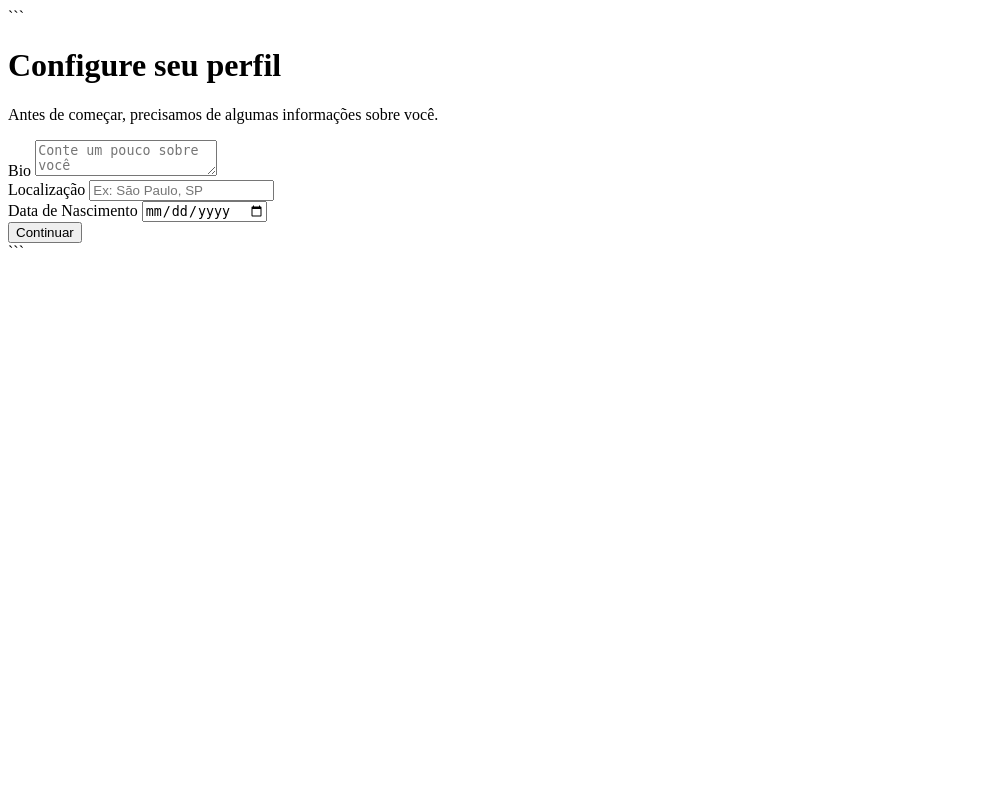
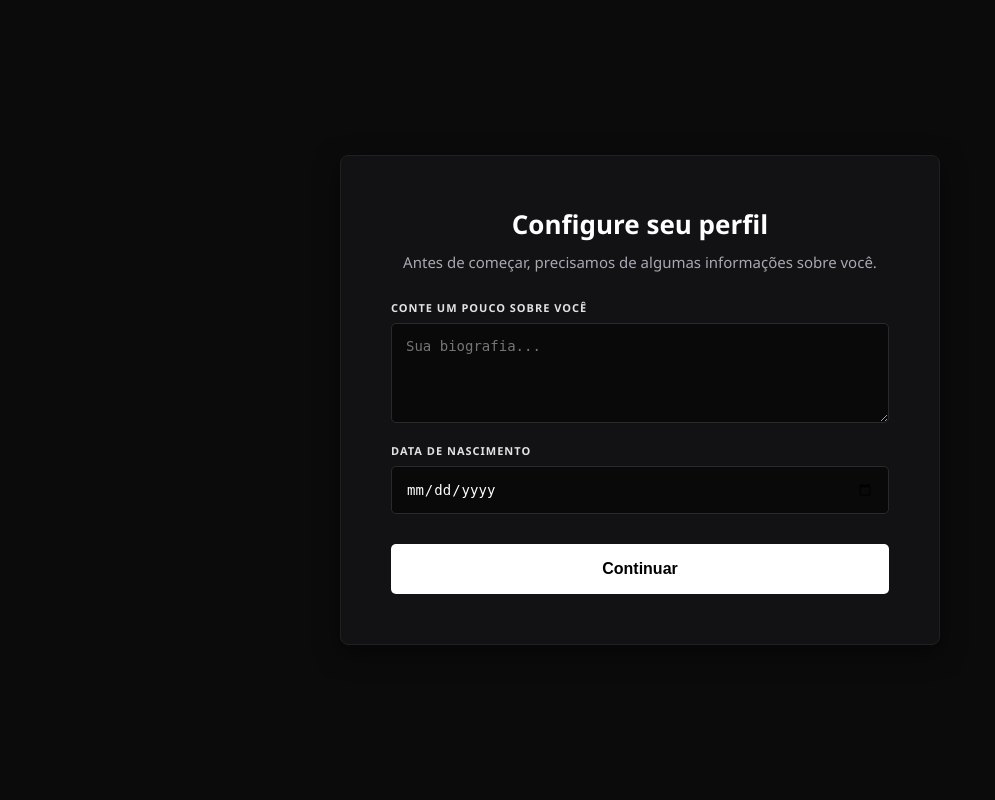
Before and after one commit to Drupin0-0/BlackFeather, a Django app: page /accounts/perfil/configurar/ in a window 1280 px wide. Shown: the whole page, without its empty margins (0-995 px from the left). Run offline with Django 5.2, Linux system fonts and the light colour scheme; the visitor is signed in with stand-in values (Sample User, id 1); data comes from the database, SQL or seed files in the repository.

Commit message:
fix: delete location field

````diff
--- a/accounts/forms.py
+++ b/accounts/forms.py
@@ -13,7 +13,7 @@ class CustomUserCreationForm(UserCreationForm):
         super().__init__(*args, **kwargs)
 
         self.fields['email'].widget.attrs.update({
-            'placeholder': 'Seu melhor e-mail'
+            'placeholder': 'Seu e-mail'
         })
 
         if 'password1' in self.fields:
--- a/accounts/models.py
+++ b/accounts/models.py
@@ -19,7 +19,6 @@ class UserProfile(models.Model):
         related_name="profile"
     )
     bio = models.TextField(blank=True)
-    location = models.CharField(max_length=100, blank=True)
     birth_date = models.DateField(null=True, blank=True)
 
 
--- a/accounts/serializers.py
+++ b/accounts/serializers.py
@@ -25,4 +25,4 @@ class UserSerializer(serializers.HyperlinkedModelSerializer):
 class UserProfileSerializer(serializers.ModelSerializer):
     class Meta:
         model = UserProfile
-        fields = ['bio', 'location', 'birth_date']
+        fields = ['bio', 'birth_date']
--- a/accounts/views.py
+++ b/accounts/views.py
@@ -163,7 +163,6 @@ def setup_profile_view(request):
 
     if request.method == "POST":
         profile.bio = request.POST.get("bio", "")
-        profile.location = request.POST.get("location", "")
         profile.birth_date = request.POST.get("birth_date") or None
         profile.save()
 
--- a/templates/profile/setup.html
+++ b/templates/profile/setup.html
@@ -1,54 +1,146 @@
 <!DOCTYPE html>
-
 <html lang="pt-br">
 <head>
     <meta charset="UTF-8">
     <meta name="viewport" content="width=device-width, initial-scale=1.0">
-    <title>Configure seu perfil - Sincrow</title>
+    <title>Configure seu Perfil | BlackFeather</title>
+    <style>
+        /* Estilização Geral do Fundo */
+        body {
+            background-color: #0b0b0c; /* Fundo quase preto */
+            color: #ffffff; /* Texto branco */
+            font-family: 'Segoe UI', Tahoma, Geneva, Verdana, sans-serif;
+            display: flex;
+            justify-content: center;
+            align-items: center;
+            min-height: 100vh;
+            margin: 0;
+            padding: 20px;
+            box-sizing: border-box;
+        }
+
+        /* Card Central do Formulário */
+        .register-card {
+            background-color: #121214; /* Fundo do card ligeiramente mais claro */
+            border: 1px solid #202024;
+            border-radius: 8px;
+            padding: 50px;
+            width: 100%;
+            max-width: 600px;
+            box-sizing: border-box;
+            display: flex;
+            flex-direction: column;
+            gap: 28px;
+            box-shadow: 0 8px 24px rgba(0, 0, 0, 0.5);
+        }
+
+        /* Cabeçalhos e Textos */
+        .title-group {
+            text-align: center;
+        }
+        .title-group h1 {
+            font-size: 26px;
+            font-weight: 600;
+            margin: 0 0 10px 0;
+        }
+        .title-group p {
+            color: #a8a8b3; /* Texto secundário cinza */
+            font-size: 15px;
+            margin: 0;
+        }
+
+        /* Grupos de Input (divs que envolvem cada campo) */
+        .input-group {
+            display: flex;
+            flex-direction: column;
+            gap: 8px;
+            margin-bottom: 20px;
+        }
+
+        /* Labels (Nomes dos campos) */
+        .input-group label {
+            color: #e1e1e6;
+            font-size: 11px;
+            text-transform: uppercase;
+            letter-spacing: 1px;
+            font-weight: bold;
+            text-align: left;
+        }
+
+        /* Campos de Entrada (Inputs e Textarea) */
+        .input-group input[type="text"],
+        .input-group input[type="date"],
+        .input-group textarea {
+            background-color: #09090a;
+            border: 1px solid #29292e;
+            border-radius: 5px;
+            color: #ffffff;
+            padding: 14px;
+            font-size: 14px;
+            outline: none;
+            transition: border-color 0.2s;
+            width: 100%;
+            box-sizing: border-box;
+        }
+
+        /* Altura fixa para a caixa de texto grande */
+        .input-group textarea {
+            height: 100px;
+            resize: vertical;
+        }
+
+        /* Efeito de foco nos inputs */
+        .input-group input:focus,
+        .input-group textarea:focus {
+            border-color: #ffffff; /* Borda branca ao clicar */
+        }
+
+        /* Botão de Enviar */
+        .btn-submit {
+            background-color: #ffffff;
+            color: #000000;
+            border: none;
+            border-radius: 5px;
+            padding: 16px;
+            font-size: 16px;
+            font-weight: bold;
+            cursor: pointer;
+            transition: background-color 0.2s;
+            width: 100%;
+            margin-top: 10px;
+        }
+
+        .btn-submit:hover {
+            background-color: #e1e1e6;
+        }
+    </style>
 </head>
 <body>
 
-```
-<h1>Configure seu perfil</h1>
+    <div class="register-card">
 
-<p>Antes de começar, precisamos de algumas informações sobre você.</p>
+        <div class="title-group">
+            <h1>Configure seu perfil</h1>
+            <p>Antes de começar, precisamos de algumas informações sobre você.</p>
+        </div>
 
-<form method="POST">
-    {% csrf_token %}
+        <form action="" method="POST">
+            {% csrf_token %}
 
-    <div>
-        <label for="bio">Bio</label>
-        <textarea
-            id="bio"
-            name="bio"
-            placeholder="Conte um pouco sobre você"
-        >{{ profile.bio }}</textarea>
+            <div class="input-group">
+                <label for="biografia">Conte um pouco sobre você</label>
+                <textarea name="biografia" id="biografia" placeholder="Sua biografia..."></textarea>
+            </div>
+
+            <div class="input-group">
+                <label for="data_nascimento">Data de Nascimento</label>
+                <input type="date" name="data_nascimento" id="data_nascimento">
+            </div>
+
+            <input type="submit" class="btn-submit" value="Continuar">
+        </form>
+
     </div>
-
-    <div>
-        <label for="location">Localização</label>
-        <input
-            type="text"
-            id="location"
-            name="location"
-            value="{{ profile.location }}"
-            placeholder="Ex: São Paulo, SP"
-        >
-    </div>
-
-    <div>
-        <label for="birth_date">Data de Nascimento</label>
-        <input
-            type="date"
-            id="birth_date"
-            name="birth_date"
-            value="{{ profile.birth_date|date:'Y-m-d' }}"
-        >
-    </div>
-
-    <button type="submit">Continuar</button>
-</form>
-```
 
 </body>
 </html>
````
Also changed, not shown: .github/workflows/security_ci.yml, accounts/migrations/0002_remove_userprofile_location.py (added).
